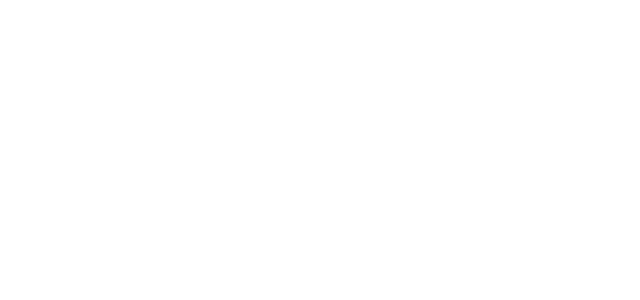
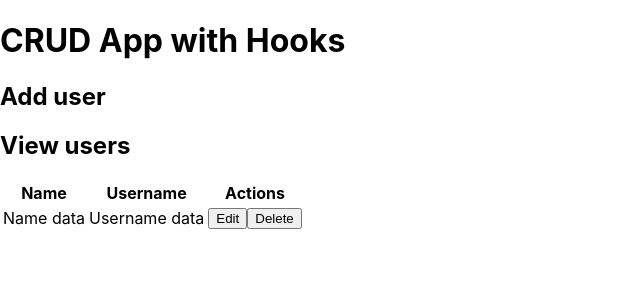
Before and after one commit to JoeCamacho/react-hooks-crud, a React (Create React App) app in the folder react-hooks-crud/: page / in a window 1280 px wide. Shown: the top 300 px of the page, without its empty margins (0-640 px from the left). Built offline with nearby package versions, Linux system fonts and the light colour scheme.

Commit message:
creating and importing UserTable component

```diff
--- a/react-hooks-crud/src/App.js
+++ b/react-hooks-crud/src/App.js
@@ -1,7 +1,21 @@
 import React from "react";
+import UserTable from "./tables/UserTable";
 
-function App() {
-  return <div className="App"></div>;
-}
+const App = () => {
+  return (
+    <div className="container">
+      <h1>CRUD App with Hooks</h1>
+      <div className="flex-row">
+        <div className="flex-large">
+          <h2>Add user</h2>
+        </div>
+        <div className="flex-large">
+          <h2>View users</h2>
+          <UserTable />
+        </div>
+      </div>
+    </div>
+  );
+};
 
 export default App;
--- /dev/null
+++ b/react-hooks-crud/src/tables/UserTable.js
@@ -0,0 +1,25 @@
+import React from "react";
+
+const UserTable = () => (
+  <table>
+    <thead>
+      <tr>
+        <th>Name</th>
+        <th>Username</th>
+        <th>Actions</th>
+      </tr>
+    </thead>
+    <tbody>
+      <tr>
+        <td>Name data</td>
+        <td>Username data</td>
+        <td>
+          <button className="button muted-button">Edit</button>
+          <button className="button muted-button">Delete</button>
+        </td>
+      </tr>
+    </tbody>
+  </table>
+);
+
+export default UserTable;
```
